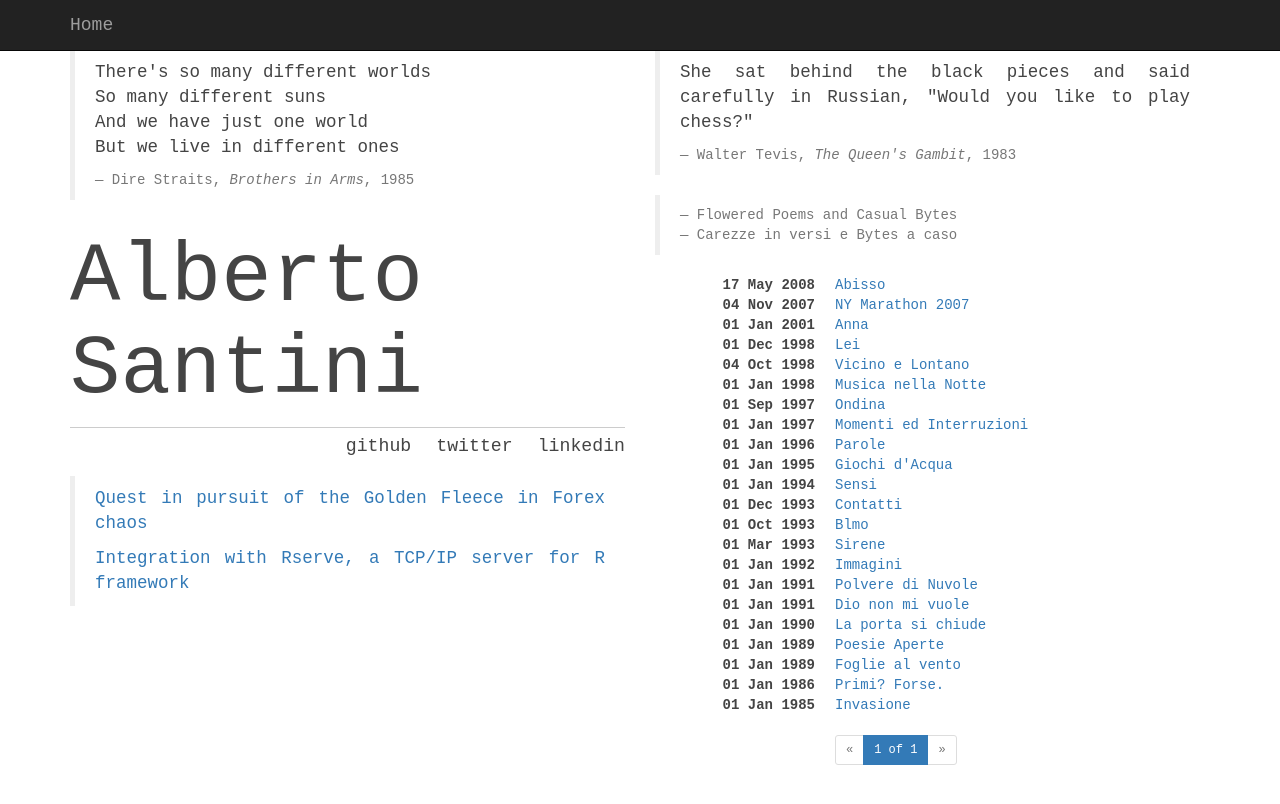
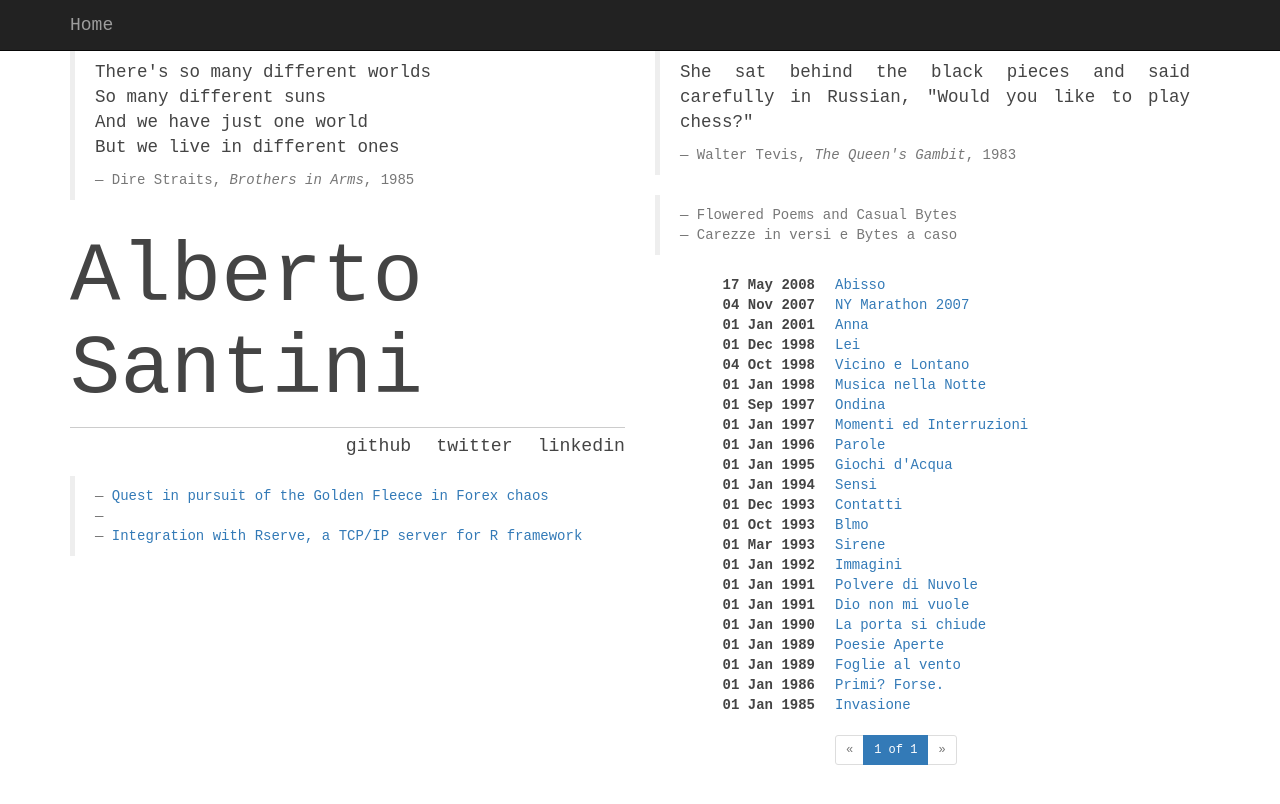
Before and after one commit to albertosantini/albertosantini.github.com, a Jekyll site: the page built from index.html, in a window 1280 px wide. Shown: the top 804 px of the page. Built offline with Jekyll 4.4.1, drawn with Linux system fonts in a browser that asks for light colours; the list of posts is cut into pages by our own code.

Commit message:
Set small projects title.

```diff
--- a/index.html
+++ b/index.html
@@ -57,8 +57,8 @@
     </ul>
 
     <blockquote>
-        <p><a href="http://argo.js.org">Quest in pursuit of the Golden Fleece in Forex chaos</p>
-        <p><a href="https://github.com/albertosantini/node-rio">Integration with Rserve, a TCP/IP server for R framework</a></p>
+        <small><a href="http://argo.js.org">Quest in pursuit of the Golden Fleece in Forex chaos</small>
+        <small><a href="https://github.com/albertosantini/node-rio">Integration with Rserve, a TCP/IP server for R framework</a></small>
     </blockquote>
 
 </div>
```
